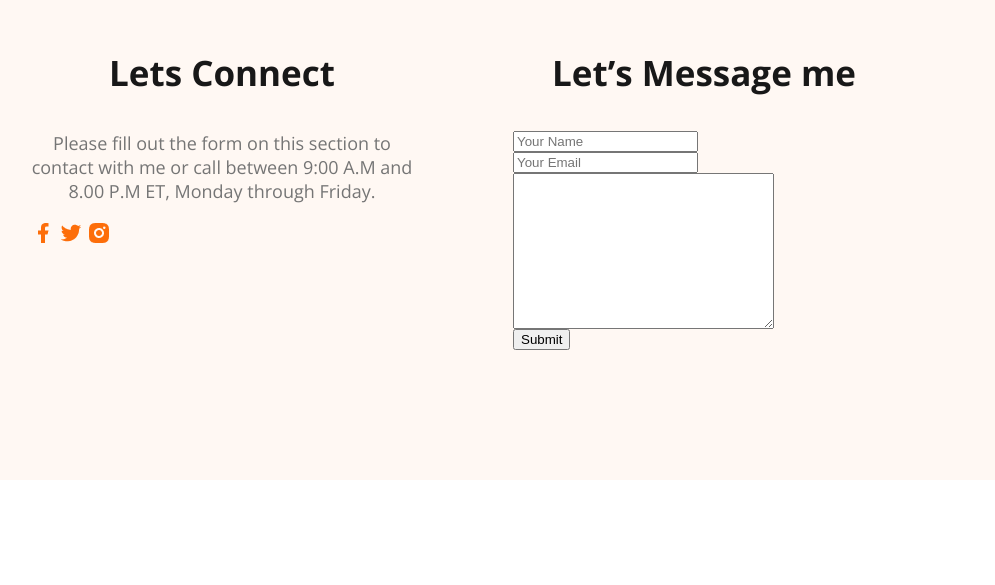
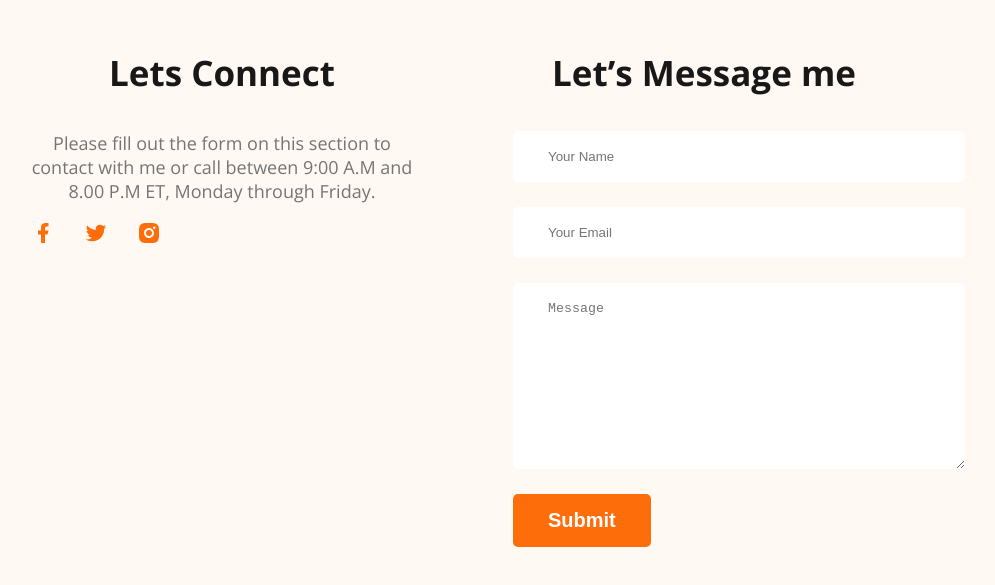
Before and after one commit to KishoreSharif/xyz-developer-portfolio, a plain HTML site: page index.html in a window 1280 px wide. Shown: the part 3410-3995 px from the top of the page, without its empty margins (177-1172 px from the left). Before the commit the page ends 3898 px from the top, so only its background shows below. Drawn offline with nearby package versions, Linux system fonts and the light colour scheme.

Commit message:
finished the footer section

```diff
--- a/index.html
+++ b/index.html
@@ -164,8 +164,8 @@
             <form class="contact" action="">
                 <input type="text" placeholder="Your Name">
                 <input type="email" name="" placeholder="Your Email" id="">
-                <textarea name="" id="" cols="30" rows="10"></textarea>
-                <input type="submit" value="Submit">
+                <textarea name="" placeholder="Message" cols="30" rows="10"></textarea>
+                <input class="btn-primary" type="submit" value="Submit">
             </form>
         </div>
 
--- a/styles/portfolio.css
+++ b/styles/portfolio.css
@@ -156,16 +156,27 @@ main section {
   margin-top: 50px;
 }
 /* footer style */
-footer{
+footer {
   display: flex;
   gap: 100px;
-  background: #FFF8F3;
+  background: #fff8f3;
   margin-top: 100px;
   padding: 130px 200px;
 }
-.footer-column{
+.footer-column {
   width: 50%;
 }
-.contact input, textarea{
+.social-links a{
+  margin-right: 25px;
+}
+.contact input[type="text"], .contact input[type="email"],
+textarea {
   display: block;
+  margin-bottom: 25px;
+  padding: 18px 35px;
+  color: #757575;
+  border-radius: 5px;
+  background: #fff;
+  border: 0;
+  width: 100%;
 }
```
